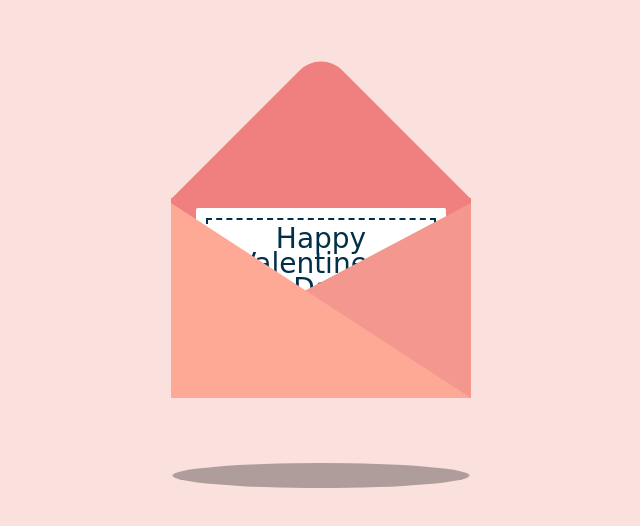
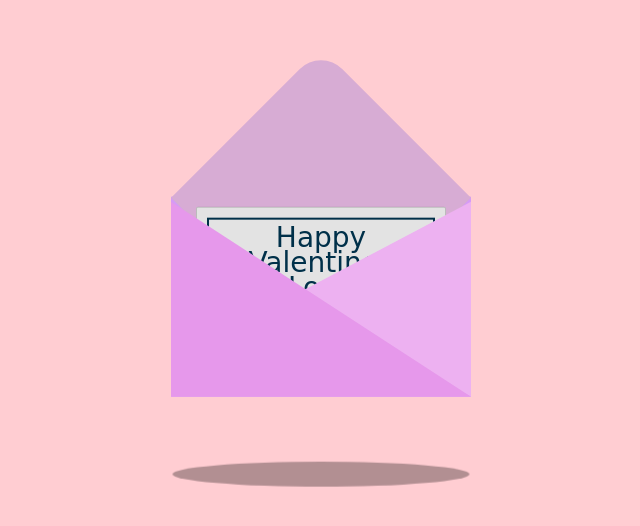
Before and after one commit to LivyCodes/valentines-day-card, a plain HTML site: page index.html in a window 1280 px wide. Shown: the part 140-666 px from the top of the page, without its empty margins (319-959 px from the left). Drawn offline with nearby package versions, Linux system fonts and the light colour scheme.

Commit message:
imported bootstrap

```diff
--- a/index.html
+++ b/index.html
@@ -5,17 +5,23 @@
     <meta http-equiv="X-UA-Compatible" content="IE=edge" />
     <meta name="viewport" content="width=device-width, initial-scale=1.0" />
     <title>Document</title>
+    <link
+      href="https://cdn.jsdelivr.net/npm/bootstrap@5.3.0-alpha1/dist/css/bootstrap.min.css"
+      rel="stylesheet"
+      integrity="sha384-GLhlTQ8iRABdZLl6O3oVMWSktQOp6b7In1Zl3/Jr59b6EGGoI1aFkw7cmDA6j6gD"
+      crossorigin="anonymous"
+    />
     <link rel="stylesheet" href="styles.css" />
   </head>
   <body>
-    <div class="container">
+    <div class="container-fluid d-flex">
       <div class="valentines">
         <div class="envelope">
           <div class="card">
             <div class="text">
-              Happy <br />
-              Valentines's <br />
-              Day
+              Happy<br />
+              Valentines <br />
+              Love
             </div>
             <div class="heart"></div>
           </div>
--- a/styles.css
+++ b/styles.css
@@ -3,10 +3,12 @@ body {
   place-items: center;
   min-height: 100vh;
   overflow: hidden;
-  background: #fae1dd;
+  background: #ffcdd2;
 }
-.container {
+.container-fluid {
   position: relative;
+  align-items: center;
+  justify-content: center;
 }
 .valentines {
   position: relative;
@@ -18,7 +20,7 @@ body {
   position: relative;
   width: 300px;
   height: 200px;
-  background: #f08080;
+  background: #d59bf6;
   display: grid;
   place-items: center;
 }
@@ -27,7 +29,7 @@ body {
   position: absolute;
   width: 212px;
   height: 212px;
-  background: #f08080;
+  background: #d7acd4;
   transform: rotate(45deg);
   top: -105px;
   left: 44px;
@@ -35,7 +37,7 @@ body {
 }
 .front {
   position: absolute;
-  border-right: 180px solid #f4978e;
+  border-right: 180px solid #edb1f1;
   border-top: 95px solid transparent;
   border-bottom: 100px solid transparent;
   left: 120px;
@@ -47,7 +49,7 @@ body {
 .front::before {
   position: absolute;
   content: "";
-  border-left: 300px solid #fda996;
+  border-left: 300px solid #e698eb;
   border-top: 195px solid transparent;
   left: -120px;
   top: -95px;
@@ -56,7 +58,7 @@ body {
   position: relative;
   width: 250px;
   height: 180px;
-  background: #fff;
+  background: #e3e3e3;
   border-radius: 2px;
   display: grid;
   place-items: center;
@@ -70,13 +72,13 @@ body {
   right: 10px;
   bottom: 10px;
   border: 2px solid #003049;
-  border-style: dashed;
+  border-style: double;
 }
 .valentines:hover .card {
   transform: translateY(-100px);
 }
 .card .text {
-  font-family: "Brush Script MT", cursive;
+  font-family: cursive;
   font-size: 28px;
   text-align: center;
   line-height: 25px;
@@ -116,7 +118,7 @@ body {
     transform: translateY(0);
   }
   50% {
-    transform: translateY(-30px);
+    transform: translateY(-20px);
   }
 }
 .valentines::before {
```
